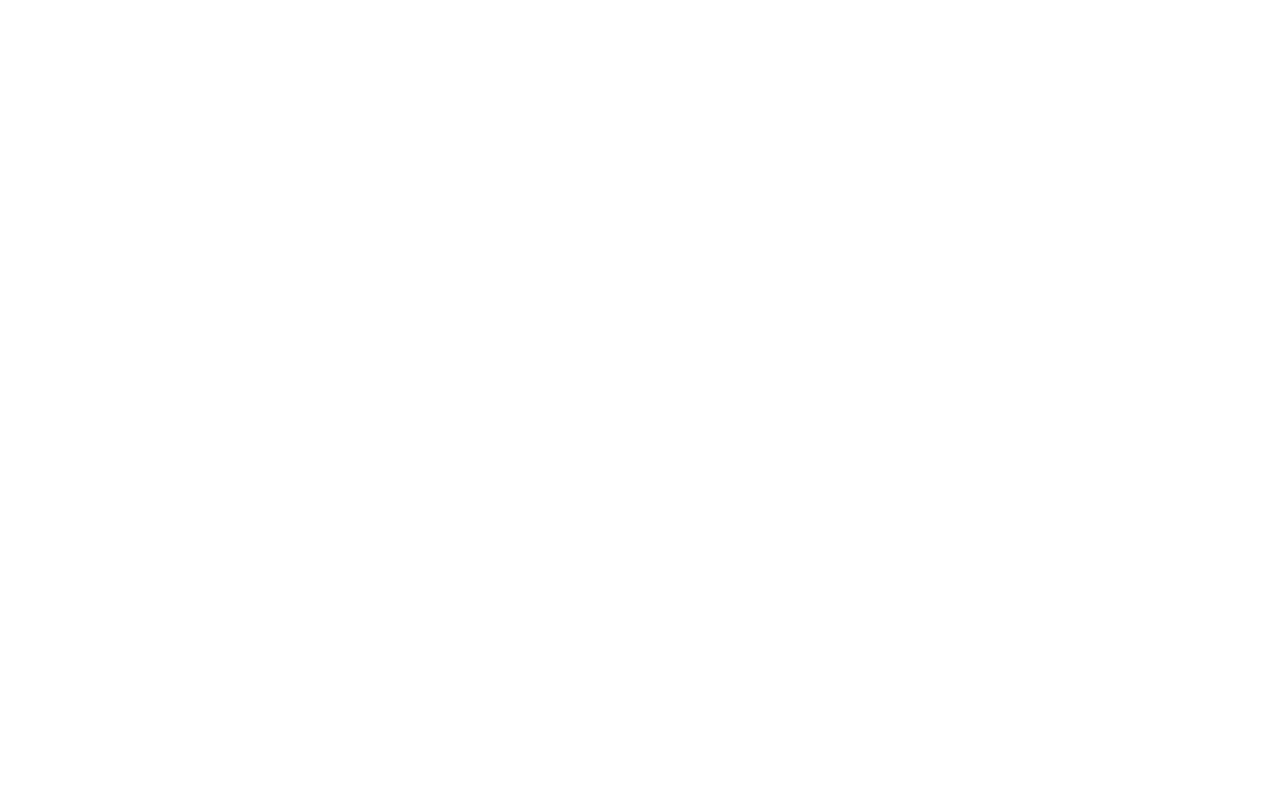
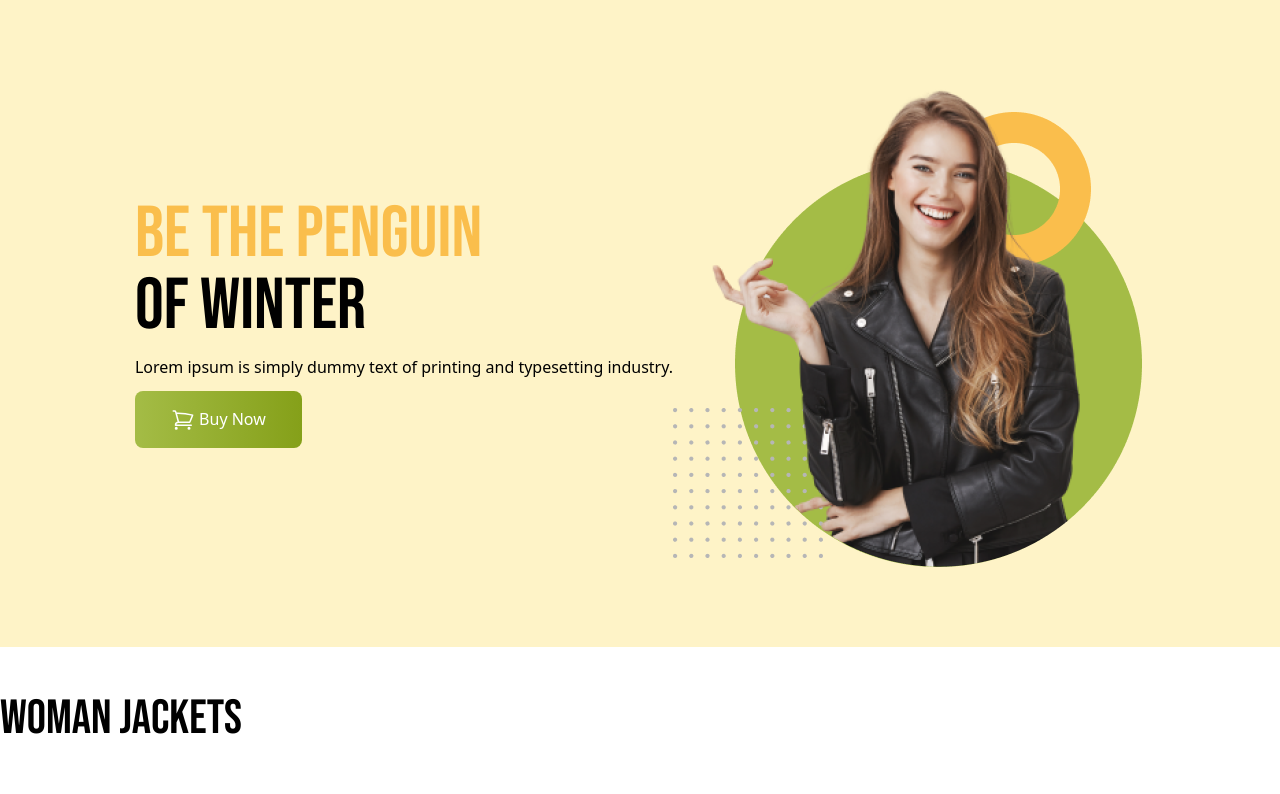
Before and after one commit to mdabarik/penguin-fashion-website, a plain HTML site: page index.html in a window 1280 px wide. Drawn offline with nearby package versions, Linux system fonts and the light colour scheme.

Commit message:
banner added

```diff
--- a/index.html
+++ b/index.html
@@ -1,28 +1,53 @@
 <!DOCTYPE html>
 <html lang="en">
+
 <head>
     <meta charset="UTF-8">
     <meta http-equiv="X-UA-Compatible" content="IE=edge">
     <meta name="viewport" content="width=device-width, initial-scale=1.0">
     <title>Penguin Fashion</title>
+    <link rel="preconnect" href="https://fonts.googleapis.com">
+    <link rel="preconnect" href="https://fonts.gstatic.com" crossorigin>
+    <link href="https://fonts.googleapis.com/css2?family=Bebas+Neue&display=swap" rel="stylesheet">
     <script src="https://cdn.tailwindcss.com"></script>
+    <style>
+        .font-bebas {
+            font-family: 'Bebas Neue', sans-serif;
+        }
+    </style>
 </head>
+
 <body>
-    <header>
-        <div class="div">
-            <div>
-                <h1 class="text"></h1>
+    <header class="bg-amber-100 md:px-32 px-4 py-20">
+        <div class="flex flex-col md:flex-row justify-center items-center">
+            <div class="space-y-3">
+                <h1 class="text-7xl uppercase font-bebas">
+                    <span class="text-[#FABE4C]">Be the Penguin</span> <br>
+                    of Winter
+                </h1>
+                <p>Lorem ipsum is simply dummy text of printing and typesetting industry.</p>
+                <button
+                    class="py-4 px-9 bg-gradient-to-r from-[#a4bc46] to-[#85a019] rounded-lg text-white font-medium">
+                    <svg xmlns="http://www.w3.org/2000/svg" fill="none" viewBox="0 0 24 24" stroke-width="1.5"
+                        stroke="currentColor" class="w-6 h-6 inline">
+                        <path stroke-linecap="round" stroke-linejoin="round"
+                            d="M2.25 3h1.386c.51 0 .955.343 1.087.835l.383 1.437M7.5 14.25a3 3 0 00-3 3h15.75m-12.75-3h11.218c1.121-2.3 2.1-4.684 2.924-7.138a60.114 60.114 0 00-16.536-1.84M7.5 14.25L5.106 5.272M6 20.25a.75.75 0 11-1.5 0 .75.75 0 011.5 0zm12.75 0a.75.75 0 11-1.5 0 .75.75 0 011.5 0z" />
+                    </svg> Buy Now
+                </button>
             </div>
             <div class="text-">
-
+                <img src="./images/model.png" alt="..">
             </div>
         </div>
     </header>
-    <main>
-
+    <main class="max-w-7xl">
+        <section class="py-12">
+            <h3 class="text-5xl font-bebas">Woman Jackets</h3>
+        </section>
     </main>
     <footer>
 
     </footer>
 </body>
+
 </html>
```
